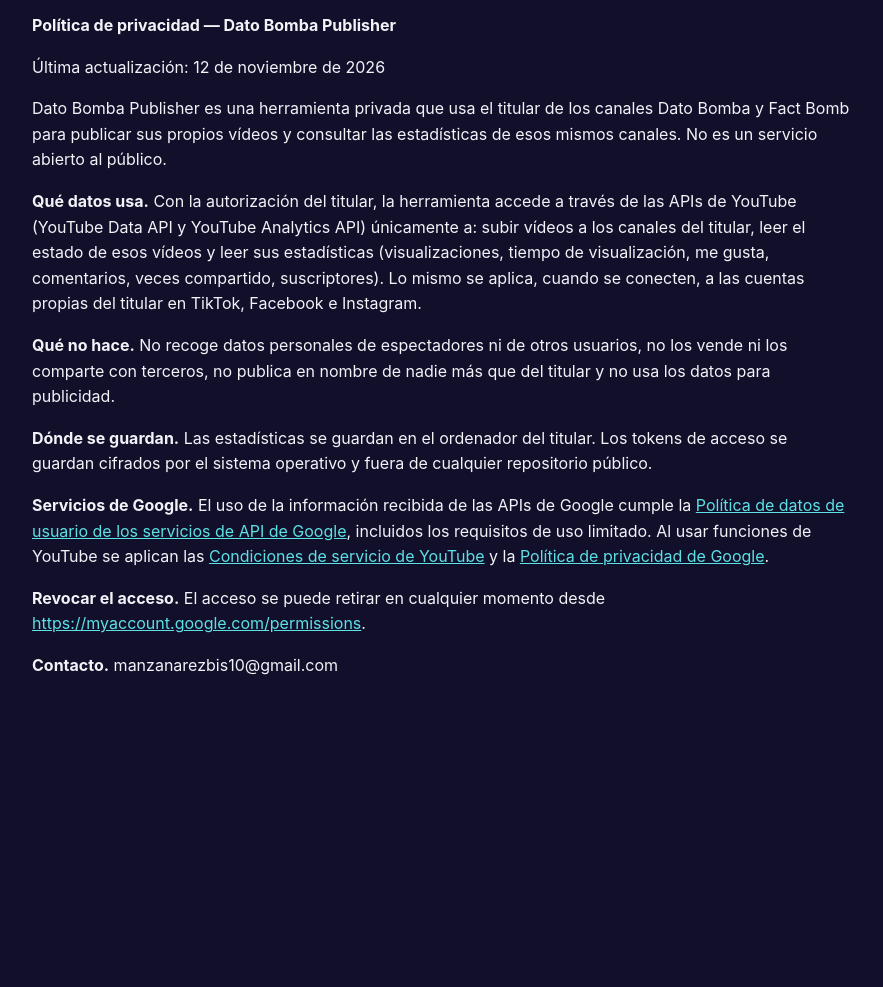
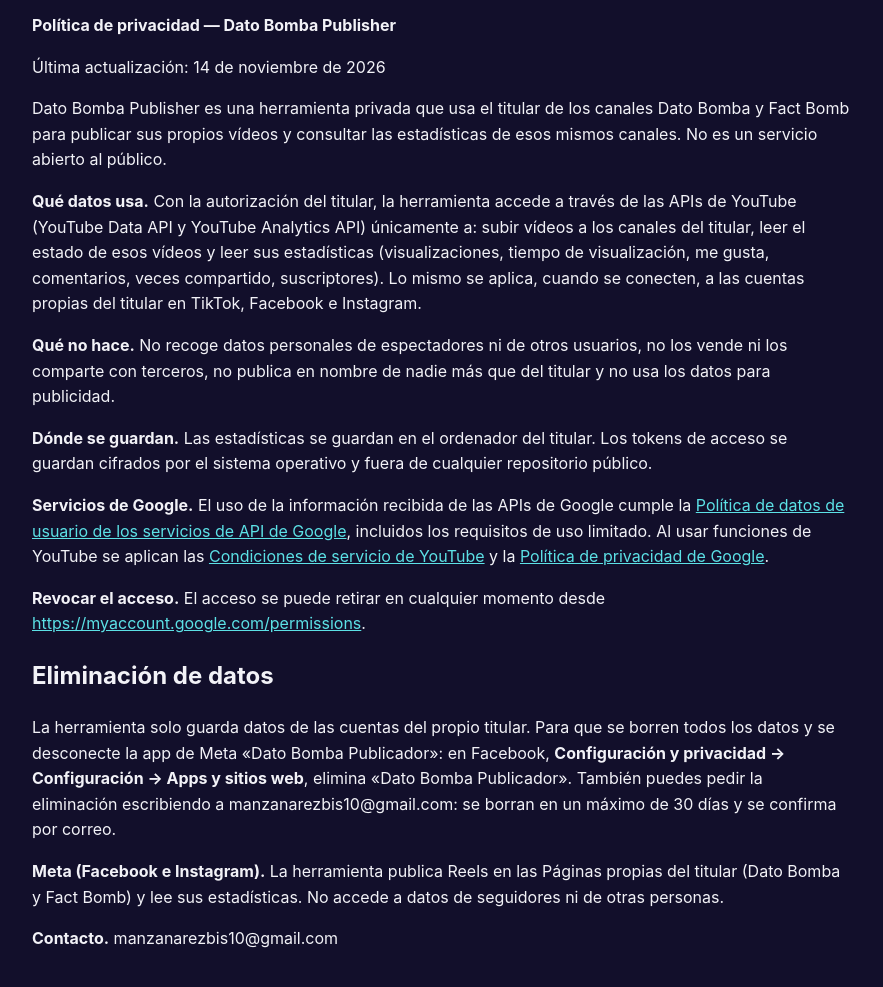
Before and after one commit to manzanarezjoseph10-jpg/web, a plain HTML site: page privacidad.html in a window 1280 px wide. Shown: the part 95-1082 px from the top of the page, without its empty margins (198-1081 px from the left). Before the commit the page ends 849 px from the top, so only its background shows below. Drawn offline with Linux system fonts and the light colour scheme.

Commit message:
Privacidad: instrucciones de eliminación de datos y uso de Meta
Co-Authored-By: Claude Opus 5.5 <noreply@anthropic.com>

```diff
--- a/privacidad.html
+++ b/privacidad.html
@@ -6,11 +6,14 @@ header b{font-size:22px}header b span{color:#FFB13D}nav{margin-left:auto;display
 main{max-width:820px;margin:auto;padding:0 20px 60px}</style></head><body>
 <header><img src="logo.png" alt=""><b>DATO <span>BOMBA</span></b><nav><a href="index.html">Inicio</a><a href="privacidad.html">Privacidad</a><a href="condiciones.html">Condiciones</a></nav></header>
 <main><p><b>Política de privacidad — Dato Bomba Publisher</b></p>
-<p>Última actualización: 12 de noviembre de 2026</p>
+<p>Última actualización: 14 de noviembre de 2026</p>
 <p>Dato Bomba Publisher es una herramienta privada que usa el titular de los canales Dato Bomba y Fact Bomb para publicar sus propios vídeos y consultar las estadísticas de esos mismos canales. No es un servicio abierto al público.</p>
 <p><b>Qué datos usa.</b> Con la autorización del titular, la herramienta accede a través de las APIs de YouTube (YouTube Data API y YouTube Analytics API) únicamente a: subir vídeos a los canales del titular, leer el estado de esos vídeos y leer sus estadísticas (visualizaciones, tiempo de visualización, me gusta, comentarios, veces compartido, suscriptores). Lo mismo se aplica, cuando se conecten, a las cuentas propias del titular en TikTok, Facebook e Instagram.</p>
 <p><b>Qué no hace.</b> No recoge datos personales de espectadores ni de otros usuarios, no los vende ni los comparte con terceros, no publica en nombre de nadie más que del titular y no usa los datos para publicidad.</p>
 <p><b>Dónde se guardan.</b> Las estadísticas se guardan en el ordenador del titular. Los tokens de acceso se guardan cifrados por el sistema operativo y fuera de cualquier repositorio público.</p>
 <p><b>Servicios de Google.</b> El uso de la información recibida de las APIs de Google cumple la <a href="https://developers.google.com/terms/api-services-user-data-policy">Política de datos de usuario de los servicios de API de Google</a>, incluidos los requisitos de uso limitado. Al usar funciones de YouTube se aplican las <a href="https://www.youtube.com/t/terms">Condiciones de servicio de YouTube</a> y la <a href="https://policies.google.com/privacy">Política de privacidad de Google</a>.</p>
 <p><b>Revocar el acceso.</b> El acceso se puede retirar en cualquier momento desde <a href="https://myaccount.google.com/permissions">https://myaccount.google.com/permissions</a>.</p>
+<h2 id="eliminar-datos">Eliminación de datos</h2>
+<p>La herramienta solo guarda datos de las cuentas del propio titular. Para que se borren todos los datos y se desconecte la app de Meta «Dato Bomba Publicador»: en Facebook, <b>Configuración y privacidad → Configuración → Apps y sitios web</b>, elimina «Dato Bomba Publicador». También puedes pedir la eliminación escribiendo a manzanarezbis10@gmail.com: se borran en un máximo de 30 días y se confirma por correo.</p>
+<p><b>Meta (Facebook e Instagram).</b> La herramienta publica Reels en las Páginas propias del titular (Dato Bomba y Fact Bomb) y lee sus estadísticas. No accede a datos de seguidores ni de otras personas.</p>
 <p><b>Contacto.</b> manzanarezbis10@gmail.com</p></main></body></html>
```
